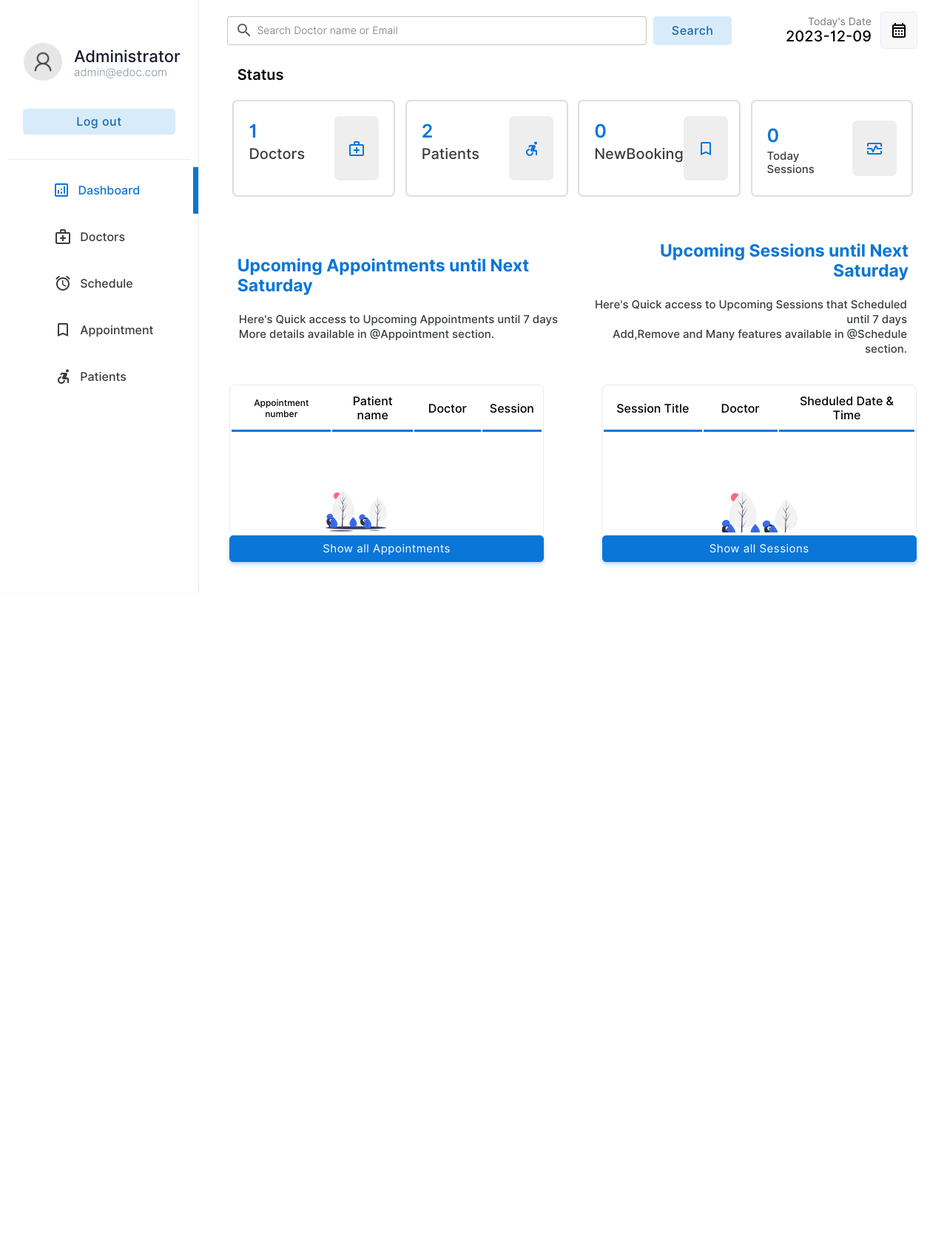
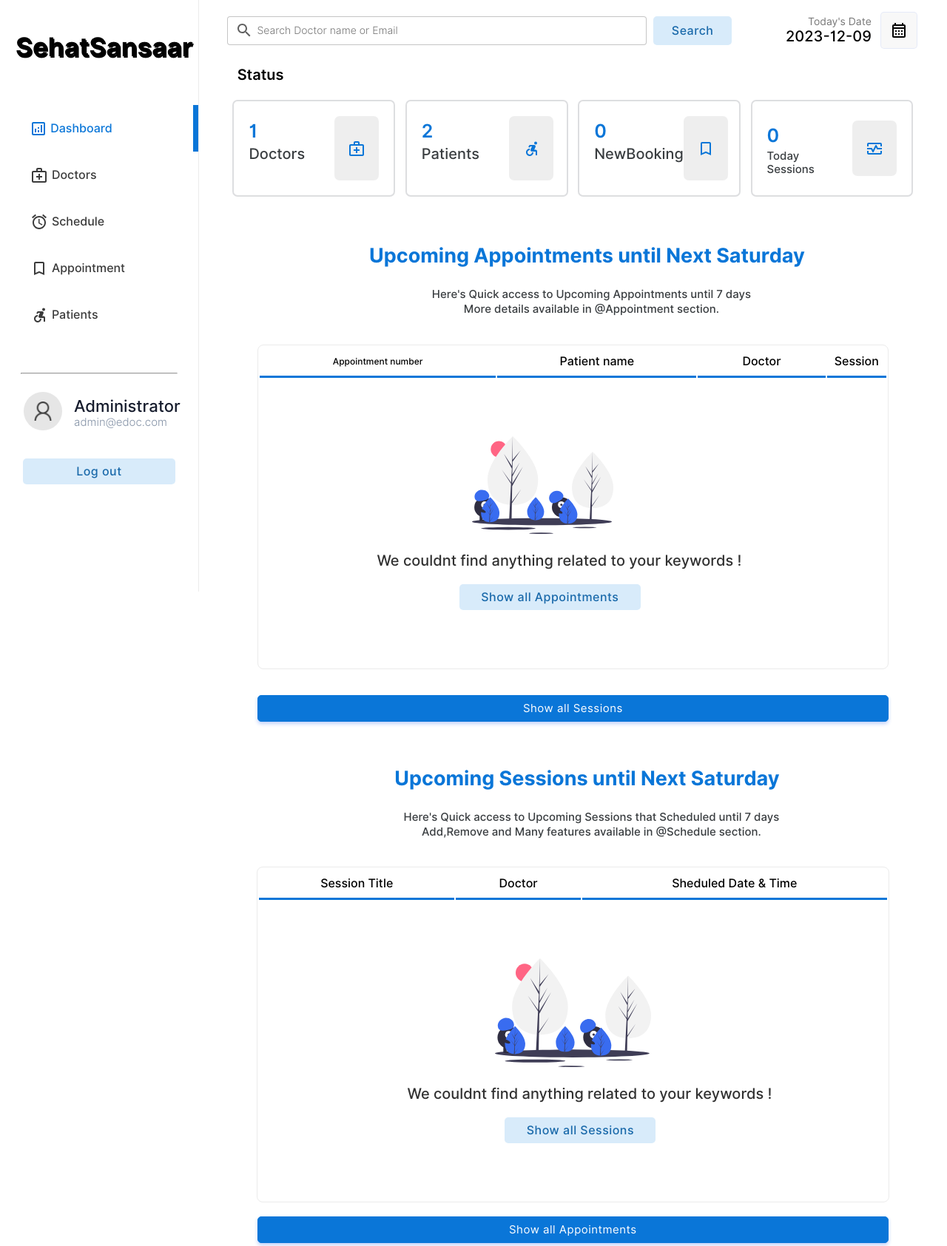
Before and after one commit to Sehat-Sansar/main-site, a PHP site: page /admin/index.php in a window 1280 px wide. Shown: the whole page at 74% size. Before the commit the page ends 800 px from the top, so only its background shows below. Run offline with PHP 8.4, Linux system fonts and the light colour scheme; a user stored in the database is signed in; data comes from the database, SQL or seed files in the repository.

Commit message:
"change the left panel and aslo alignments of dashboard"

```diff
--- a/admin/index.php
+++ b/admin/index.php
@@ -49,25 +49,11 @@
         <div class="menu">
             <table class="menu-container" border="0">
                 <tr>
-                    <td style="padding:10px" colspan="2">
-                        <table border="0" class="profile-container">
-                            <tr>
-                                <td width="30%" style="padding-left:20px" >
-                                    <img src="../img/user.png" alt="" width="100%" style="border-radius:50%">
-                                </td>
-                                <td style="padding:0px;margin:0px;">
-                                    <p class="profile-title">Administrator</p>
-                                    <p class="profile-subtitle">admin@edoc.com</p>
-                                </td>
-                            </tr>
-                            <tr>
-                                <td colspan="2">
-                                    <a href="../logout.php" ><input type="button" value="Log out" class="logout-btn btn-primary-soft btn"></a>
-                                </td>
-                            </tr>
-                    </table>
+                    <td >
+                       <br> <font id="edoc-logo">SehatSansaar </font><br><br><br><br>
                     </td>
-                </tr>
+
+               </tr>
                 <tr class="menu-row" >
                     <td class="menu-btn menu-icon-dashbord menu-active menu-icon-dashbord-active" >
                         <a href="index.php" class="non-style-link-menu non-style-link-menu-active"><div><p class="menu-text">Dashboard</p></a></div></a>
@@ -91,6 +77,27 @@
                 <tr class="menu-row" >
                     <td class="menu-btn menu-icon-patient">
                         <a href="patient.php" class="non-style-link-menu"><div><p class="menu-text">Patients</p></a></div>
+                    </td>
+                </tr>
+                <tr><td><br><br><hr class="hori"></td></tr>
+                <tr>
+                    <td style="padding:0px 10px 10px" colspan="2">
+                        <table border="0" class="profile-container">
+                            <tr>
+                                <td width="30%" style="padding-left:20px" >
+                                    <img src="../img/user.png" alt="" width="100%" style="border-radius:50%">
+                                </td>
+                                <td style="padding:0px;margin:0px;">
+                                    <p class="profile-title">Administrator</p>
+                                    <p class="profile-subtitle">admin@edoc.com</p>
+                                </td>
+                            </tr>
+                            <tr>
+                                <td colspan="2">
+                                    <a href="../logout.php" ><input type="button" value="Log out" class="logout-btn btn-primary-soft btn"></a>
+                                </td>
+                            </tr>
+                    </table>
                     </td>
                 </tr>
             </table>
@@ -234,33 +241,23 @@
                         <table width="100%" border="0" class="dashbord-tables">
                             <tr>
                                 <td>
-                                    <p style="padding:10px;padding-left:48px;padding-bottom:0;font-size:23px;font-weight:700;color:var(--primarycolor);">
+                                    <p style="text-align:center;padding:10px;padding-left:48px;padding-bottom:0;font-size:27px;font-weight:700;color:var(--primarycolor);">
                                         Upcoming Appointments until Next <?php
                                         echo date("l",strtotime("+1 week"));
                                         ?>
                                     </p>
-                                    <p style="padding-bottom:19px;padding-left:50px;font-size:15px;font-weight:500;color:#212529e3;line-height: 20px;">
+                                    <p style="text-align:center;padding-bottom:19px;padding-left:50px;font-size:15px;font-weight:500;color:#212529e3;line-height: 20px;">
                                         Here's Quick access to Upcoming Appointments until 7 days<br>
                                         More details available in @Appointment section.
                                     </p>
 
                                 </td>
-                                <td>
-                                    <p style="text-align:right;padding:10px;padding-right:48px;padding-bottom:0;font-size:23px;font-weight:700;color:var(--primarycolor);">
-                                        Upcoming Sessions  until Next <?php
-                                        echo date("l",strtotime("+1 week"));
-                                        ?>
-                                    </p>
-                                    <p style="padding-bottom:19px;text-align:right;padding-right:50px;font-size:15px;font-weight:500;color:#212529e3;line-height: 20px;">
-                                        Here's Quick access to Upcoming Sessions that Scheduled until 7 days<br>
-                                        Add,Remove and Many features available in @Schedule section.
-                                    </p>
-                                </td>
+
                             </tr>
                             <tr>
                                 <td width="50%">
                                     <center>
-                                        <div class="abc scroll" style="height: 200px;">
+                                        <div class="abc scroll" >
                                         <table width="85%" class="sub-table scrolldown" border="0">
                                         <thead>
                                         <tr>
@@ -358,9 +355,32 @@
                                         </div>
                                         </center>
                                 </td>
-                                <td width="50%" style="padding: 0;">
+
+                            </tr>
+                            <tr>
+                            <td>
                                     <center>
-                                        <div class="abc scroll" style="height: 200px;padding: 0;margin: 0;">
+                                        <a href="schedule.php" class="non-style-link"><button class="btn-primary btn" style="width:85%">Show all Sessions</button></a>
+                                    </center><br>
+                                </td>
+                            </tr>
+                            <tr>
+                            <td>
+                                    <p style="text-align:center;padding:10px;padding-left:48px;padding-bottom:0;font-size:27px;font-weight:700;color:var(--primarycolor);">
+                                        Upcoming Sessions  until Next <?php
+                                        echo date("l",strtotime("+1 week"));
+                                        ?>
+                                    </p>
+                                    <p style="padding-bottom:19px;text-align:center;padding-left:50px;font-size:15px;font-weight:500;color:#212529e3;line-height: 20px;">
+                                        Here's Quick access to Upcoming Sessions that Scheduled until 7 days<br>
+                                        Add,Remove and Many features available in @Schedule section.
+                                    </p>
+                                </td>
+                            </tr>
+                            <tr>
+                            <td width="50%" style="padding: 0;">
+                                    <center>
+                                        <div class="abc scroll" style="padding: 0;margin: 0;">
                                         <table width="85%" class="sub-table scrolldown" border="0" >
                                         <thead>
                                         <tr>
@@ -448,11 +468,7 @@
                                         <a href="appointment.php" class="non-style-link"><button class="btn-primary btn" style="width:85%">Show all Appointments</button></a>
                                     </center>
                                 </td>
-                                <td>
-                                    <center>
-                                        <a href="schedule.php" class="non-style-link"><button class="btn-primary btn" style="width:85%">Show all Sessions</button></a>
-                                    </center>
-                                </td>
+
                             </tr>
                         </table>
                     </td>
--- a/css/admin.css
+++ b/css/admin.css
@@ -1,6 +1,7 @@
 .container{
     display: flex;
-    flex-wrap: wrap;
+    /* flex-wrap: wrap; */
+    flex-direction: row;
     height: 100vh;
 
 
@@ -9,7 +10,7 @@
     border-right: 1.5px solid rgb(235, 235, 235);
     width: 21%;
     height: 100vh;
-    box-shadow: 0 0px 0px 2px rgba(240, 240, 240, 0.3);
+    /* box-shadow: 0 0px 0px 2px rgba(240, 240, 240, 0.3); */
 }
 .dash-body{
     width: 79%;
@@ -19,7 +20,16 @@
 .menu-container{
     width: 100%;
     border-spacing: 0;
+    padding-top: 22px;
+}
 
+#edoc-logo{
+    color: rgb(1, 1, 1);
+    font-weight: bolder;
+    font-size: 35px;
+    padding-left: 20px;
+    animation: transitionIn-Y-over 0.5s;
+    text-shadow: 1.5px 1.5px;
 }
 
 .profile-title{
@@ -46,15 +56,18 @@
 }
 
 .profile-container{
-    border-bottom: 1.5px solid rgb(235, 235, 235);
+    /* border-bottom: 1.5px solid rgb(235, 235, 235); */
     /*border-radius: 6px;*/
-    padding-top: 18%;
+    padding-top: 5%;
     padding-bottom: 12%;
     /*box-shadow: 0 0 3px rgba(52,58,64,0.08);*/
     text-align: center;
 
 }
 
+.hori{
+    width: 80%;
+}
 
 /*.menu-items1{
     font-weight: 500;
--- a/css/main.css
+++ b/css/main.css
@@ -21,25 +21,25 @@
 
 /*------custom-scroll-bar - from w3schools.com------------------*/
 /* width */
-::-webkit-scrollbar {
+/* ::-webkit-scrollbar {
     width: 5px;
   }
 
   /* Track */
-  ::-webkit-scrollbar-track {
+  /* ::-webkit-scrollbar-track {
     background: #f1f1f1;
-  }
+  } */
 
   /* Handle */
-  ::-webkit-scrollbar-thumb {
+  /* ::-webkit-scrollbar-thumb {
     background: #888;
     border-radius: 12px;
-  }
+  } */
 
   /* Handle on hover */
-  ::-webkit-scrollbar-thumb:hover {
+  /* ::-webkit-scrollbar-thumb:hover {
     background: #555;
-  }
+  } */
 
 
 
@@ -197,8 +197,8 @@
 
 .abc{
   width: 100%;
-  height: 550px;
-  overflow: auto;
+  height: 470px;
+  overflow: visible;
 }
 
 
@@ -324,14 +324,14 @@
 .menu-btn{
   padding:6px;
   color: #3b3b3b;
-  background-position: 30% 50%;
+  background-position: 17% 50%;
   background-repeat: no-repeat;
   transition: 0.5s;
 
 }
 
 .menu-text{
-  padding-left: 40%;
+  padding-left: 25%;
   font-weight: 500;
   font-size: 16px;
 
--- a/index.html
+++ b/index.html
@@ -7,7 +7,7 @@
     <link rel="stylesheet" href="css/animations.css">
     <link rel="stylesheet" href="css/main.css">
     <link rel="stylesheet" href="css/index.css">
-    <title>eDoc</title>
+    <title>SehatSansaar</title>
     <style>
         table{
             animation: transitionIn-Y-bottom 0.5s;
```
Also changed, not shown: admin/appointment.php (+33 -28 lines), admin/doctors.php (+28 -23 lines), admin/patient.php (+29 -23 lines), admin/schedule.php (+34 -29 lines).
